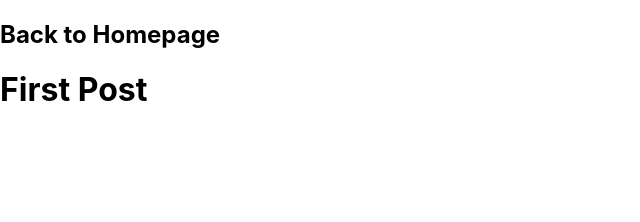
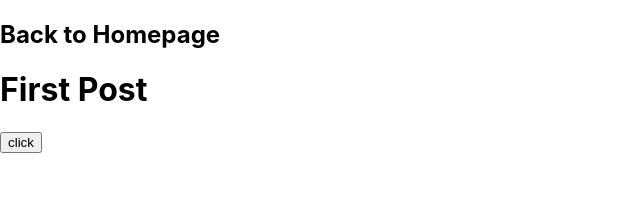
Before and after one commit to SallyResch/sallysite-react-app, a Next.js app: page /posts/first-post in a window 1280 px wide. Shown: the top 222 px of the page, without its empty margins (0-640 px from the left). Built offline with nearby package versions, Linux system fonts and the light colour scheme.

Commit message:
made button link to other page

```diff
--- a/pages/posts/first-post.js
+++ b/pages/posts/first-post.js
@@ -9,6 +9,9 @@ export default function FirstPost() {
         </Link>
       </h2>
       <h1>First Post</h1>
+      <Link href='/posts/result-page'>
+        <button>click</button>
+      </Link>
     </div>
   )
 }
--- /dev/null
+++ b/pages/posts/result-page.js
@@ -0,0 +1,5 @@
+export default function ResultPage() {
+  return (
+    <h1>here is the result</h1>
+  )
+}
```
